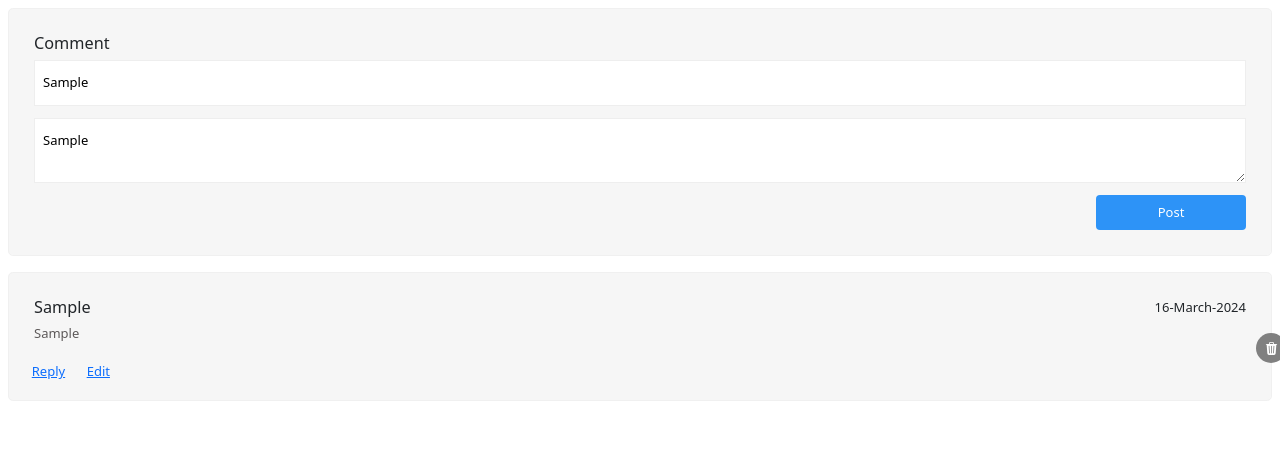
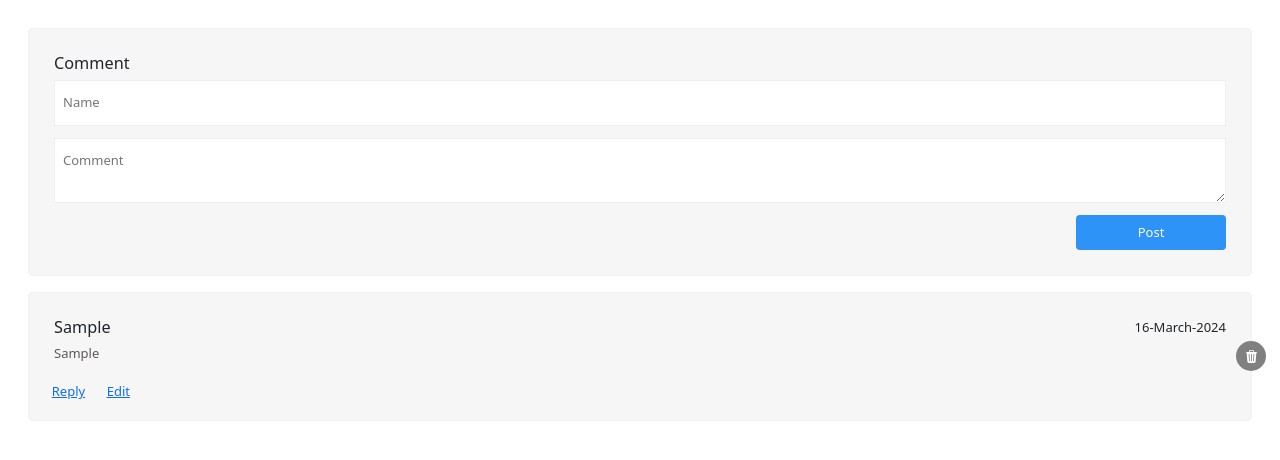
Before and after one commit to sagarmanghnani/comments-poster, a React (Create React App) app: page / in a window 1280 px wide. Both pictures are taken after typing "Sample", "Sample" into the empty fields and a click on the button "Post". Shown: the top 460 px of the page. Built offline with nearby package versions, Linux system fonts and the light colour scheme.

Commit message:
fixed delete btn alignment issue

```diff
--- a/src/App.css
+++ b/src/App.css
@@ -1,3 +1,7 @@
 html {
   font-size: 13px;
 }
+
+.App {
+  padding: 20px;
+}
--- a/src/App.tsx
+++ b/src/App.tsx
@@ -1,10 +1,6 @@
 import React, { useEffect, useState } from "react";
-import logo from "./logo.svg";
 import "./App.css";
-import PostCreator from "./components/PostCreator";
-import PostType from "./enums";
 import "bootstrap/dist/css/bootstrap.min.css";
-import IPostData from "./post.interface";
 import { getAllPosts, putPosts } from "./post-viewer.utils";
 import CommentPost from "./components/CommentPost";
 import PostViewer from "./components/PostViewer";
--- a/src/components/CommentPost.tsx
+++ b/src/components/CommentPost.tsx
@@ -52,6 +52,7 @@ const CommentPost = ({
     if (onPost) {
       onPost();
     }
+    setFormData(undefined);
   };
 
   return (
--- a/src/components/PostViewer.tsx
+++ b/src/components/PostViewer.tsx
@@ -74,6 +74,7 @@ const PostViewer = ({ postId, onPost }: IPostViewerProps) => {
               <span className="comment"> {postData?.comment} </span>
             </Card.Body>
 
+            {!postData?.parentId && (
               <div className="footer-actions">
                 <Button variant="link" onClick={handleReplyBtnClick}>
                   {" "}
@@ -84,6 +85,7 @@ const PostViewer = ({ postId, onPost }: IPostViewerProps) => {
                   Edit{" "}
                 </Button>
               </div>
+            )}
             <button className="delete-btn">
               <Trash3Fill />
             </button>
--- a/src/components/post-viewer.scss
+++ b/src/components/post-viewer.scss
@@ -6,6 +6,7 @@
   margin-left: 8px;
   margin-right: 8px;
   position: relative;
+  display: grid;
   .heading {
     display: flex;
     justify-content: space-between;
@@ -27,10 +28,11 @@
     align-items: center;
     border-radius: 50%;
     justify-content: center;
-    top: 0;
-    right: 0;
     transform: translate(50%, 200%);
     position: absolute;
+    align-self: center;
+    right: 0;
+    transform: translate(50%);
     svg {
       color: white;
     }
```
Lines whose indentation alone changed are shown as unchanged.
